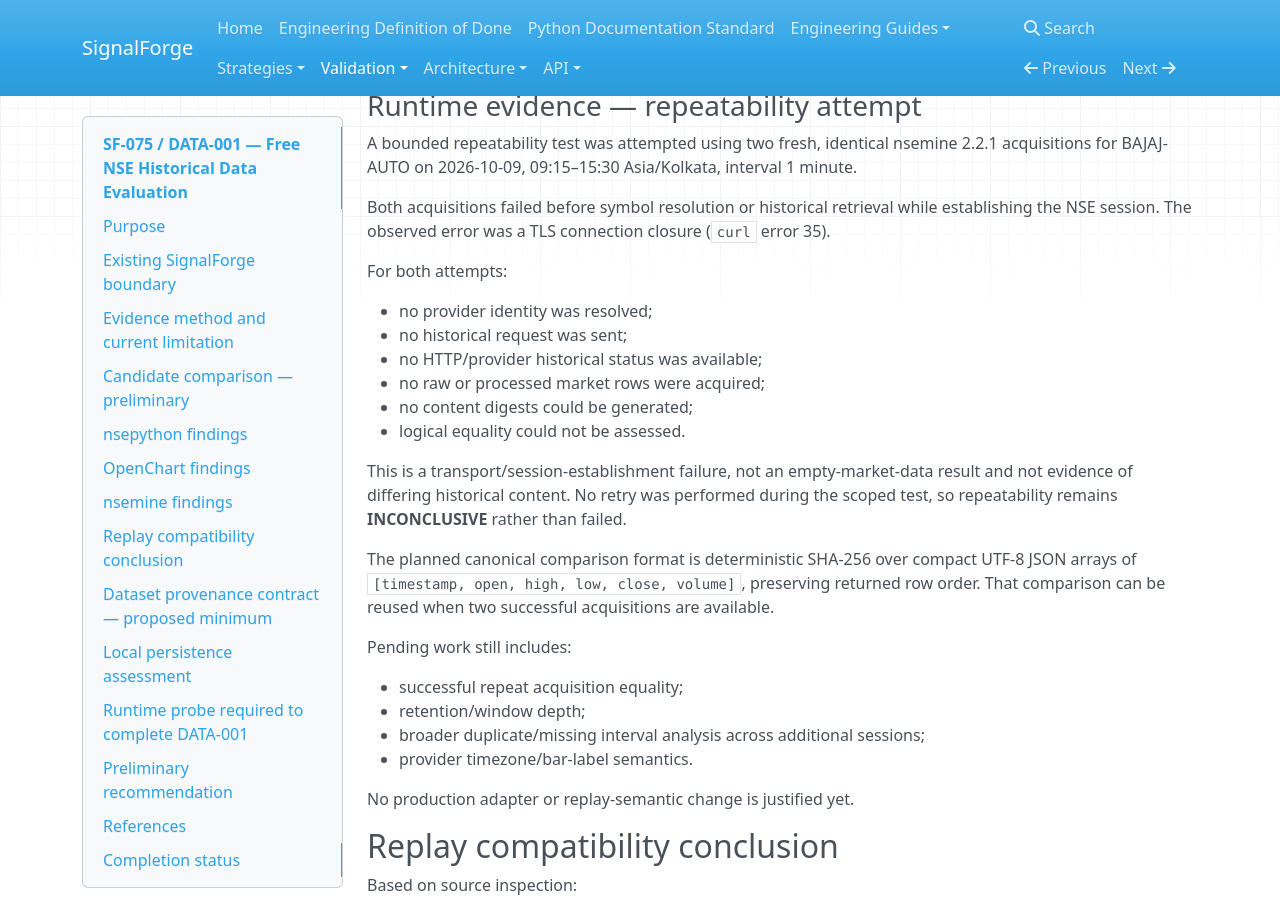
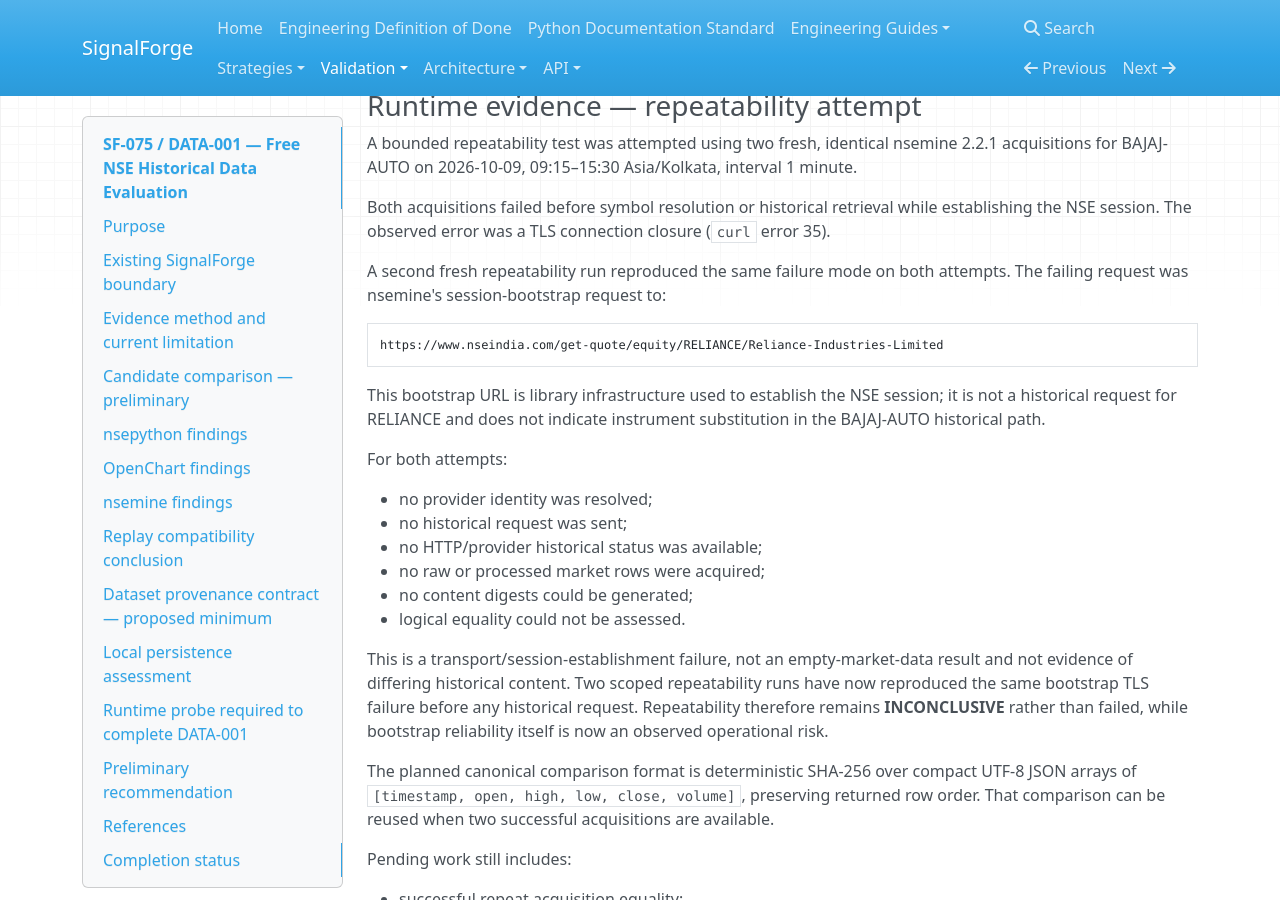
Before and after one commit to harishkamathuk/signalforge, an MkDocs documentation site: the page built from docs/validation/sf-075-data-001-free-nse-historical-data.md, in a window 1280 px wide and 900 px high, scrolled down 11921 px. Built offline with MkDocs 1.6.1, drawn with Linux system fonts in a browser that asks for light colours; nearby versions of some CDN libraries.

Commit message:
docs: capture nsemine bootstrap TLS failure mode

````diff
--- a/docs/validation/sf-075-data-001-free-nse-historical-data.md
+++ b/docs/validation/sf-075-data-001-free-nse-historical-data.md
@@ -533,6 +533,17 @@ for BAJAJ-AUTO on 2026-10-09, 09:15–15:30 Asia/Kolkata, interval 1 minute.
 Both acquisitions failed before symbol resolution or historical retrieval while establishing the NSE
 session. The observed error was a TLS connection closure (`curl` error 35).
 
+A second fresh repeatability run reproduced the same failure mode on both attempts. The failing
+request was nsemine's session-bootstrap request to:
+
+```text
+https://www.nseindia.com/get-quote/equity/RELIANCE/Reliance-Industries-Limited
+```
+
+This bootstrap URL is library infrastructure used to establish the NSE session; it is not a
+historical request for RELIANCE and does not indicate instrument substitution in the BAJAJ-AUTO
+historical path.
+
 For both attempts:
 
 - no provider identity was resolved;
@@ -543,8 +554,9 @@ For both attempts:
 - logical equality could not be assessed.
 
 This is a transport/session-establishment failure, not an empty-market-data result and not evidence
-of differing historical content. No retry was performed during the scoped test, so repeatability
-remains **INCONCLUSIVE** rather than failed.
+of differing historical content. Two scoped repeatability runs have now reproduced the same bootstrap
+TLS failure before any historical request. Repeatability therefore remains **INCONCLUSIVE** rather
+than failed, while bootstrap reliability itself is now an observed operational risk.
 
 The planned canonical comparison format is deterministic SHA-256 over compact UTF-8 JSON arrays of
 `[timestamp, open, high, low, close, volume]`, preserving returned row order. That comparison can
````
